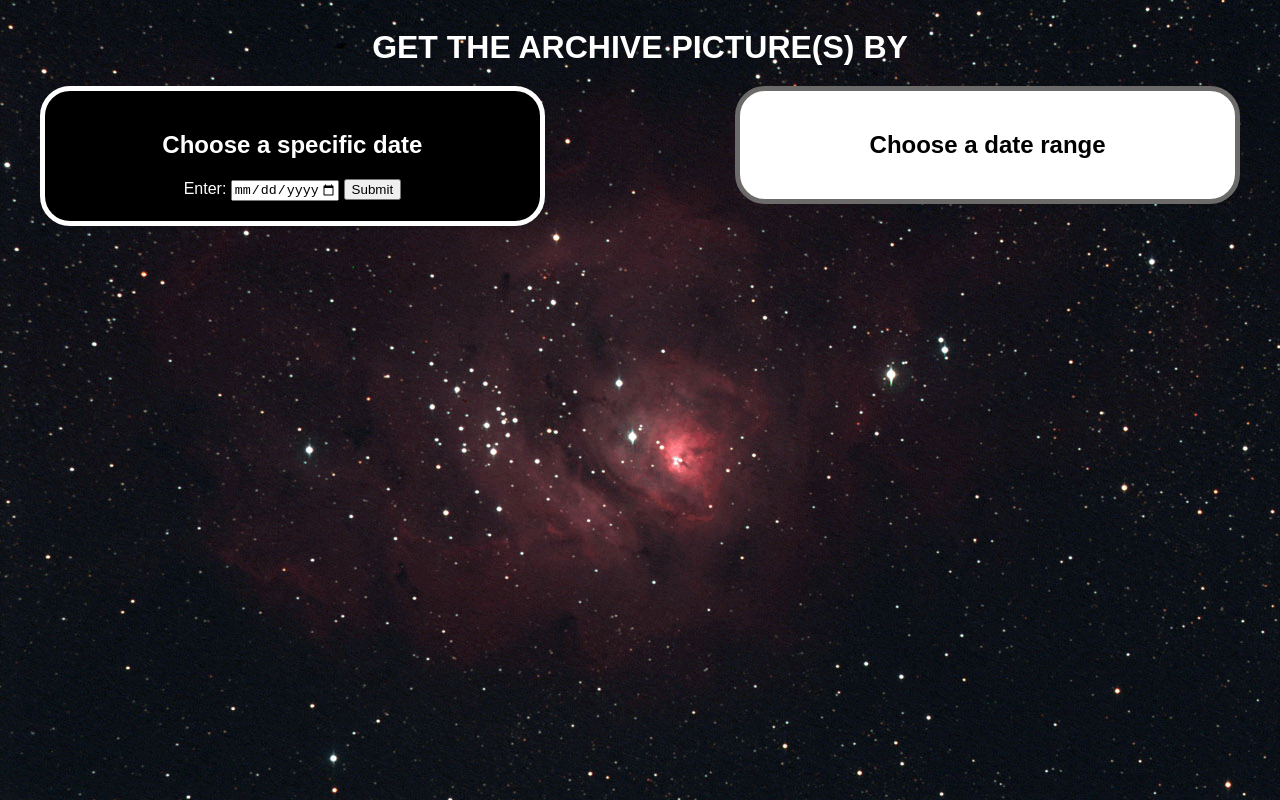
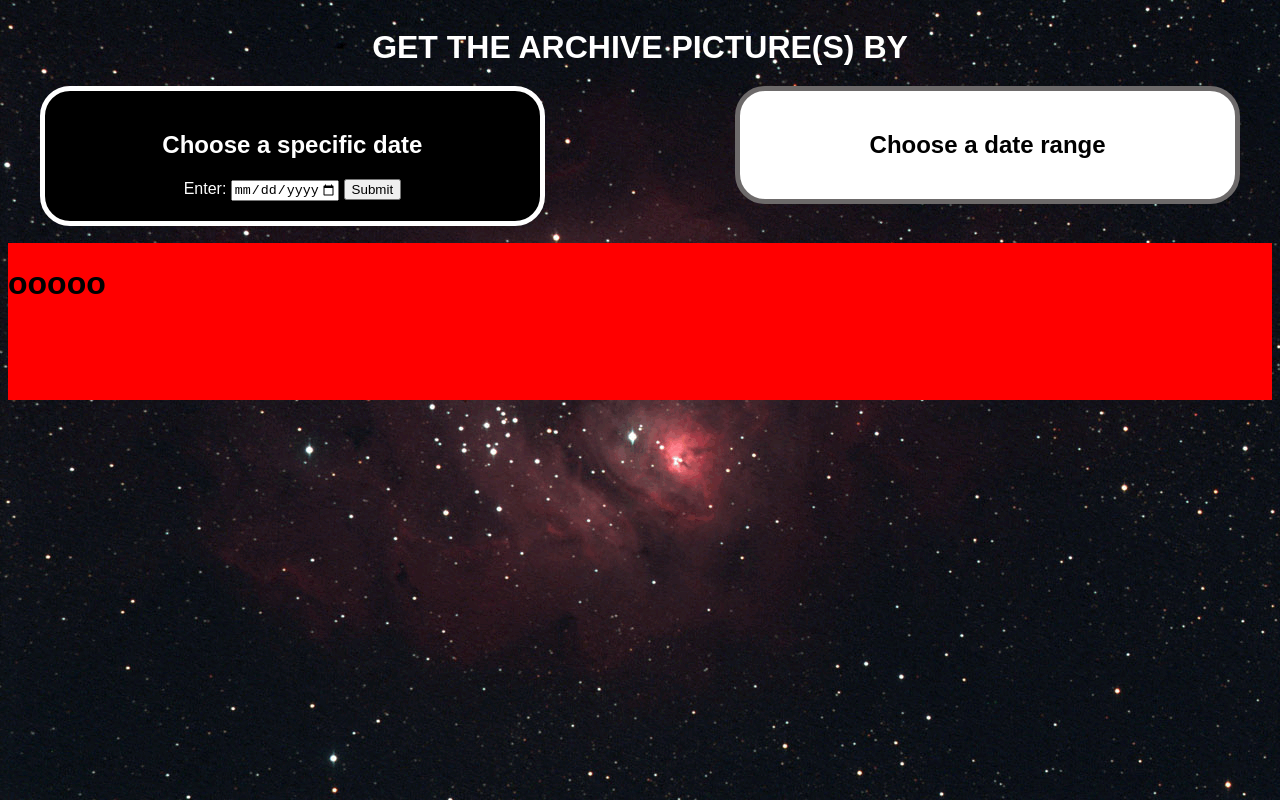
Before and after one commit to phNam2/Shopify_JSON, a plain HTML site: page search.html in a window 1280 px wide. Drawn offline with Linux system fonts and the light colour scheme; no server answers.

Commit message:
Start layout for the multiple search

```diff
--- a/search.html
+++ b/search.html
@@ -26,6 +26,9 @@
             <div id="range_date" class="dateBox">
                 <h2 style="font-size: 3vh;">Choose a date range</h2>
             </div>
+        </div>
+        <div class="box11">
+            <h1>ooooo</h1>
         </div>
         <div class="box10">
             <div id="specific_infos" class="infos" style="display:none">
--- a/style.css
+++ b/style.css
@@ -148,10 +148,11 @@ main{
 #main2{
     height: 100%;
     display: grid;
-    grid-template-rows: 10% 20% 70%;
+    grid-template-rows: 10% 20% 20% 50%;
     grid-template-columns: 45% 10% 45%;
     grid-template-areas:"box7 box7 box7"
                         "box8 . box9"
+                        "box11 box11 box11"
                         "box10 box10 box10";
 }
 
@@ -176,6 +177,11 @@ main{
     grid-area: box10;
 }
 
+.box11{
+    background-color: red;
+    grid-area: box11;
+}
+
 .dateBox{
     width: 80%;
     padding: 20px;
```
